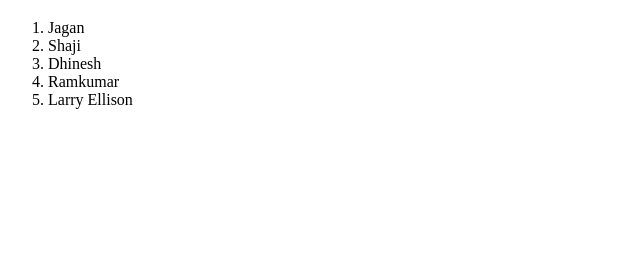
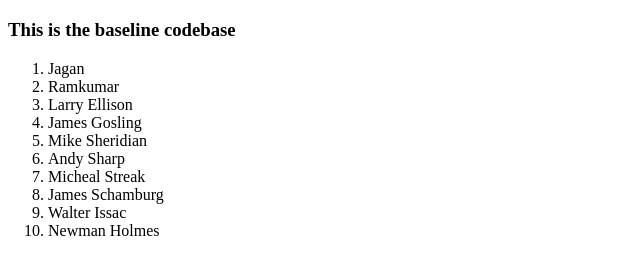
Before and after one commit to TrialSSG/TestOrgRepo, a plain HTML site: page Sample/WebContent/index.html in a window 1280 px wide. Shown: the part 61-336 px from the top of the page, without its empty margins (0-640 px from the left). Drawn offline with Linux system fonts and the light colour scheme.

Commit message:
Added some code in the baseline (by Shaji)

```diff
--- a/Sample/WebContent/index.html
+++ b/Sample/WebContent/index.html
@@ -6,12 +6,18 @@
 </head>
 <body>
 <h1>Welcome to Sennovate Trial SSG Project</h1>
+<h3>This is the baseline codebase</h3>
 <ol>
 <li>Jagan</li>
-<li>Shaji</li>
-<li>Dhinesh</li>
 <li>Ramkumar</li>
 <li>Larry Ellison</li>
+<li>James Gosling</li>
+<li>Mike Sheridian</li>
+<li>Andy Sharp</li>
+<li>Micheal Streak</li>
+<li>James Schamburg</li>
+<li>Walter Issac</li>
+<li>Newman Holmes</li>
 </ol>
 </body>
 </html>
```
